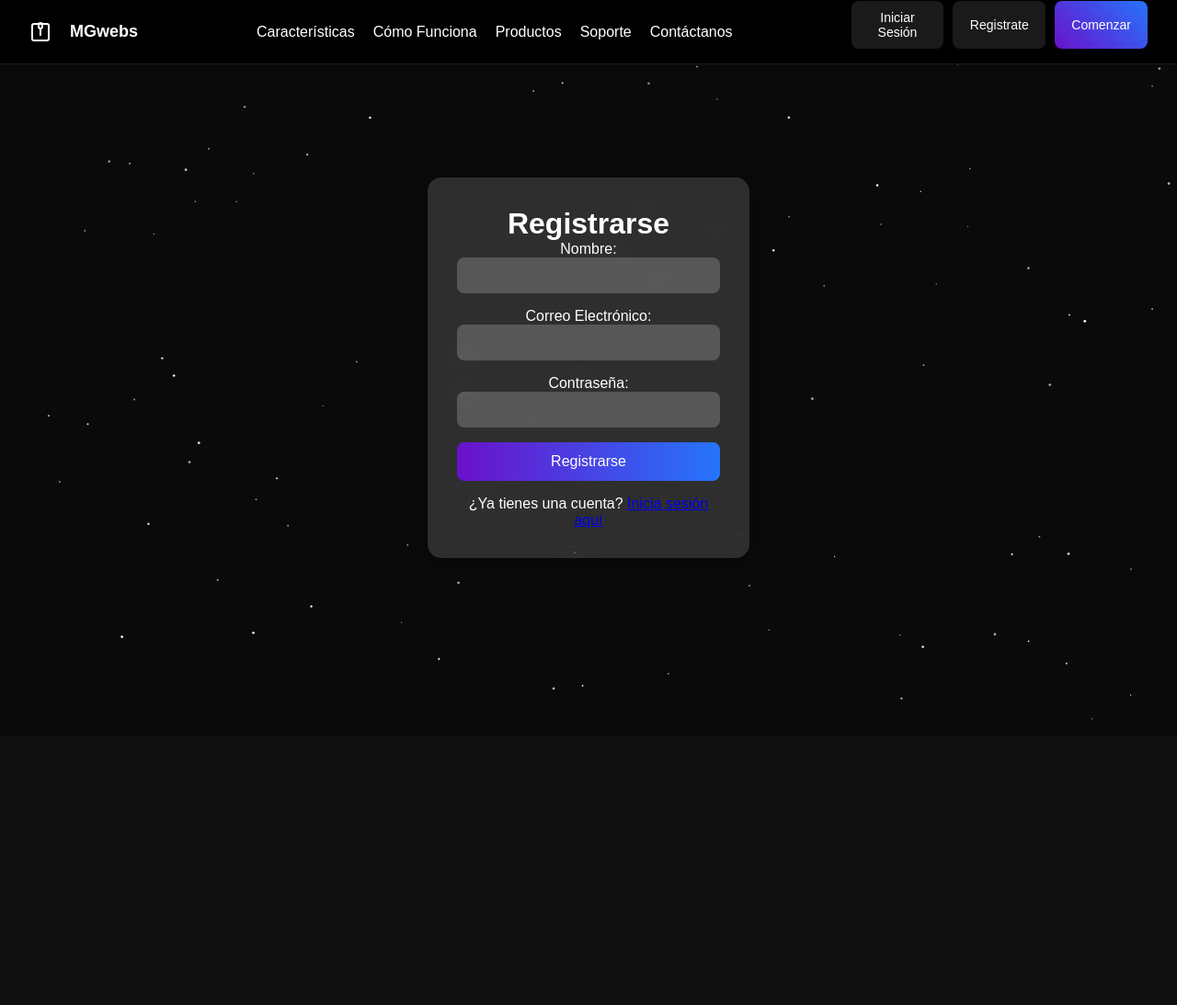
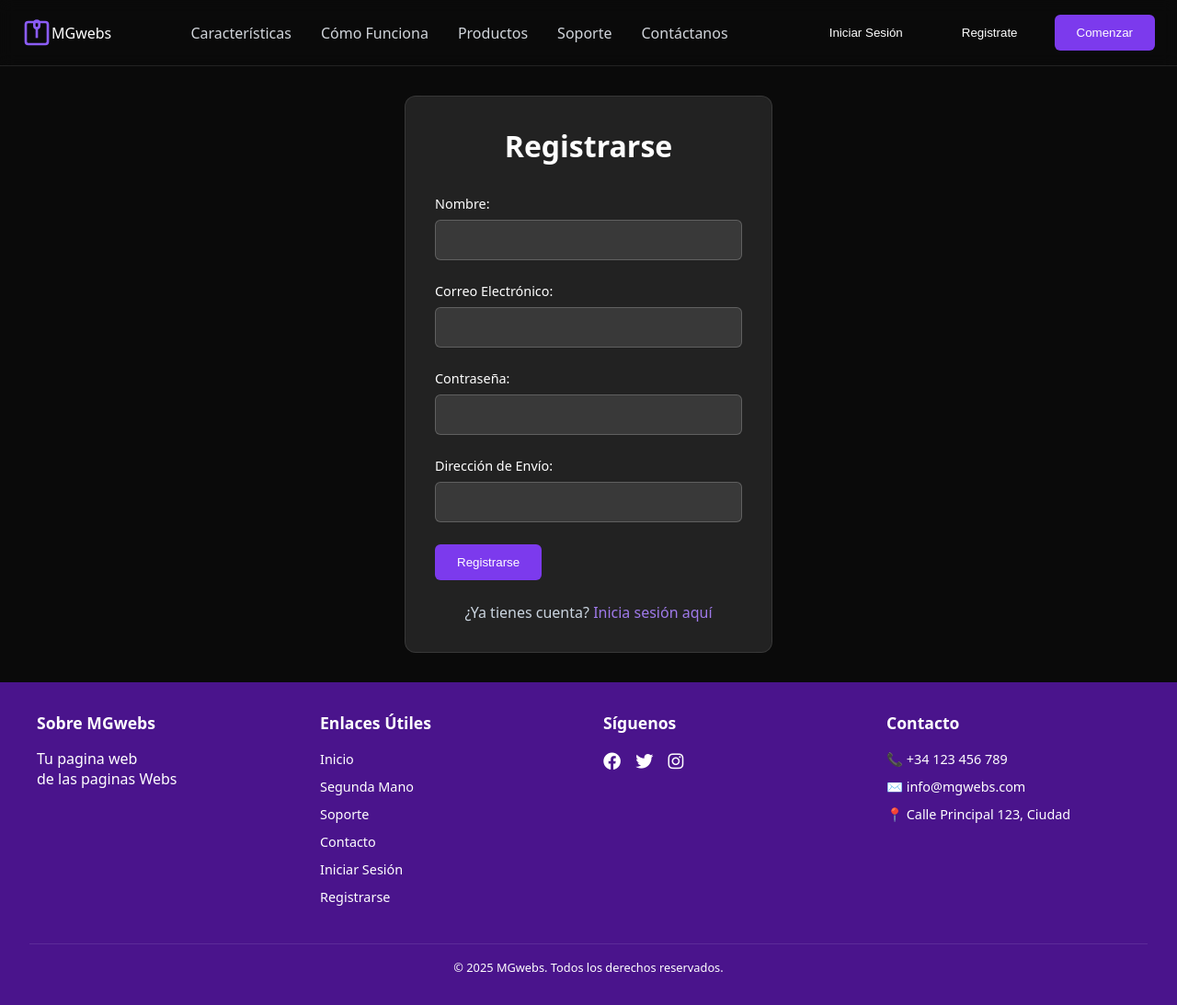
Before and after one commit to Mureeee/MGwebs3, a PHP site: page /registrarse.html in a window 1280 px wide. Shown: the whole page at 92% size. Before the commit the page ends 783 px from the top, so only its background shows below. Run offline with PHP 8.4, Linux system fonts and the light colour scheme.

Commit message:
Ya se guarda en la base de datos

```diff
--- a/registrarse.html
+++ b/registrarse.html
@@ -3,18 +3,16 @@
 <head>
     <meta charset="UTF-8">
     <meta name="viewport" content="width=device-width, initial-scale=1.0">
-    <title>MGwebs</title>
-    <link rel="stylesheet" href="styles_login.css">
-    <link rel="stylesheet" href="header.css">
-
+    <title>MGwebs - Registro</title>
+    <link rel="stylesheet" href="styles.css">
 </head>
 <body>
-    <main class="min-h-screen bg-black">
+    <main>
         <!-- Particles Canvas -->
         <canvas id="sparkles" class="particles-canvas"></canvas>
 
-         <!-- Navbar (Header) -->
-         <nav class="navbar-custom">
+        <!-- Navbar -->
+        <nav class="navbar slide-down">
             <a href="index.html" class="logo">
                 <svg class="bot-icon" viewBox="0 0 24 24" fill="none" stroke="currentColor" stroke-width="2">
                     <path d="M12 2a2 2 0 0 1 2 2v2a2 2 0 0 1-2 2 2 2 0 0 1-2-2V4a2 2 0 0 1 2-2z"/>
@@ -27,7 +25,7 @@
             <div class="nav-links">
                 <a href="caracteristicas.html">Características</a>
                 <a href="como_funciona.html">Cómo Funciona</a>
-                <a href="productos.html">Productos</a>
+                <a href="productos.php">Productos</a>
                 <a href="soporte.html">Soporte</a>
                 <a href="contactanos.html">Contáctanos</a>
             </div>
@@ -35,7 +33,7 @@
             <div class="auth-buttons">
                 <button class="btn btn-ghost" onclick="window.location.href='iniciar_sesion.html'">Iniciar Sesión</button>
                 <button class="btn btn-ghost" onclick="window.location.href='registrarse.html'">Registrate</button>
-                <button class="btn btn-primary" onclick="window.location.href='productos.html'">Comenzar</button>
+                <button class="btn btn-primary" onclick="window.location.href='productos.php'">Comenzar</button>
             </div>
 
             <button class="menu-button">
@@ -45,29 +43,104 @@
             </button>
         </nav>
 
-
-            <div class="register-container">
-
+        <div class="login-section">
+            <div class="login-container">
                 <h1>Registrarse</h1>
-                <form>
+                <form id="registerForm" action="procesar_registro.php" method="POST">
                     <div class="form-group">
-                        <label for="name">Nombre:</label>
-                        <input type="text" id="name" required>
+                        <label for="nombre">Nombre:</label>
+                        <input type="text" id="nombre" name="nombre" required>
                     </div>
                     <div class="form-group">
                         <label for="email">Correo Electrónico:</label>
-                        <input type="email" id="email" required>
+                        <input type="email" id="email" name="email" required>
                     </div>
                     <div class="form-group">
                         <label for="password">Contraseña:</label>
-                        <input type="password" id="password" required>
+                        <input type="password" id="password" name="password" required>
                     </div>
-                    <button type="submit">Registrarse</button>
+                    <div class="form-group">
+                        <label for="direccion">Dirección de Envío:</label>
+                        <input type="text" id="direccion" name="direccion" required>
+                    </div>
+                    <button type="submit" class="btn btn-primary">Registrarse</button>
+                    <p class="error-message" id="registerError"></p>
                 </form>
-                <p>¿Ya tienes una cuenta? <a href="iniciar_sesion.html">Inicia sesión aquí</a></p>
+                <p class="register-link">¿Ya tienes cuenta? <a href="iniciar_sesion.html">Inicia sesión aquí</a></p>
+            </div>
+        </div>
+    </main>
+
+    <!-- Footer -->
+    <footer class="footer">
+        <div class="footer-content">
+            <div class="footer-section">
+                <h3>Sobre MGwebs</h3>
+                <p>Tu pagina web <br>de las paginas Webs</p>
             </div>
 
-    </main>
-    <script src="script.js"></script>
+            <div class="footer-section">
+                <h3>Enlaces Útiles</h3>
+                <ul class="footer-links">
+                    <li><a href="index.html">Inicio</a></li>
+                    <li><a href="segunda_mano.php">Segunda Mano</a></li>
+                    <li><a href="soporte.html">Soporte</a></li>
+                    <li><a href="contacto.html">Contacto</a></li>
+                    <li><a href="iniciar_sesion.html">Iniciar Sesión</a></li>
+                    <li><a href="registrarse.html">Registrarse</a></li>
+                </ul>
+            </div>
+
+            <div class="footer-section">
+                <h3>Síguenos</h3>
+                <div class="social-links">
+                    <a href="#"><i class="fab fa-facebook"></i></a>
+                    <a href="#"><i class="fab fa-twitter"></i></a>
+                    <a href="#"><i class="fab fa-instagram"></i></a>
+                </div>
+            </div>
+
+            <div class="footer-section">
+                <h3>Contacto</h3>
+                <ul class="footer-links">
+                    <li><span>📞 +34 123 456 789</span></li>
+                    <li><span>✉️ info@mgwebs.com</span></li>
+                    <li><span>📍 Calle Principal 123, Ciudad</span></li>
+                </ul>
+            </div>
+        </div>
+
+        <div class="footer-bottom">
+            <p>© 2025 MGwebs. Todos los derechos reservados.</p>
+        </div>
+    </footer>
+
+    <!-- Scripts -->
+    <link rel="stylesheet" href="https://cdnjs.cloudflare.com/ajax/libs/font-awesome/6.0.0/css/all.min.css">
+    <script src="js/particles.js"></script>
+    <script src="js/menu.js"></script>
+    <script>
+        document.getElementById('registerForm').addEventListener('submit', function(e) {
+            e.preventDefault();
+
+            const formData = new FormData(this);
+
+            fetch('procesar_registro.php', {
+                method: 'POST',
+                body: formData
+            })
+            .then(response => response.json())
+            .then(data => {
+                if (data.success) {
+                    window.location.href = 'index.html'; // Redirigir al inicio después del registro exitoso
+                } else {
+                    document.getElementById('registerError').textContent = data.message;
+                }
+            })
+            .catch(error => {
+                document.getElementById('registerError').textContent = 'Error al conectar con el servidor';
+            });
+        });
+    </script>
 </body>
 </html>
--- a/styles.css
+++ b/styles.css
@@ -519,3 +519,79 @@
         grid-template-columns: 1fr;
     }
 }
+
+/* Login Styles */
+.login-section {
+    display: flex;
+    justify-content: center;
+    align-items: center;
+    min-height: calc(100vh - 200px);
+    padding: 2rem;
+}
+
+.login-container {
+    background: rgba(255, 255, 255, 0.1);
+    backdrop-filter: blur(10px);
+    padding: 2rem;
+    border-radius: 12px;
+    width: 100%;
+    max-width: 400px;
+    border: 1px solid rgba(255, 255, 255, 0.1);
+}
+
+.login-container h1 {
+    color: #fff;
+    text-align: center;
+    margin-bottom: 2rem;
+    font-size: 2rem;
+}
+
+.form-group {
+    margin-bottom: 1.5rem;
+}
+
+.form-group label {
+    display: block;
+    color: #fff;
+    margin-bottom: 0.5rem;
+    font-size: 0.9rem;
+}
+
+.form-group input {
+    width: 100%;
+    padding: 0.75rem;
+    border: 1px solid rgba(255, 255, 255, 0.2);
+    border-radius: 6px;
+    background: rgba(255, 255, 255, 0.1);
+    color: #fff;
+    font-size: 1rem;
+}
+
+.form-group input:focus {
+    outline: none;
+    border-color: #9F7AEA;
+    box-shadow: 0 0 0 2px rgba(159, 122, 234, 0.2);
+}
+
+.error-message {
+    color: #FC8181;
+    font-size: 0.875rem;
+    margin-top: 0.5rem;
+    text-align: center;
+}
+
+.register-link {
+    text-align: center;
+    margin-top: 1.5rem;
+    color: #CBD5E0;
+}
+
+.register-link a {
+    color: #9F7AEA;
+    text-decoration: none;
+    font-weight: 500;
+}
+
+.register-link a:hover {
+    text-decoration: underline;
+}
```
Also changed, not shown: database/usuarios.sql (added, +9 -0 lines), iniciar_sesion.html (+85 -15 lines), procesar_login.php (added, +36 -0 lines), procesar_registro.php (added, +50 -0 lines).
